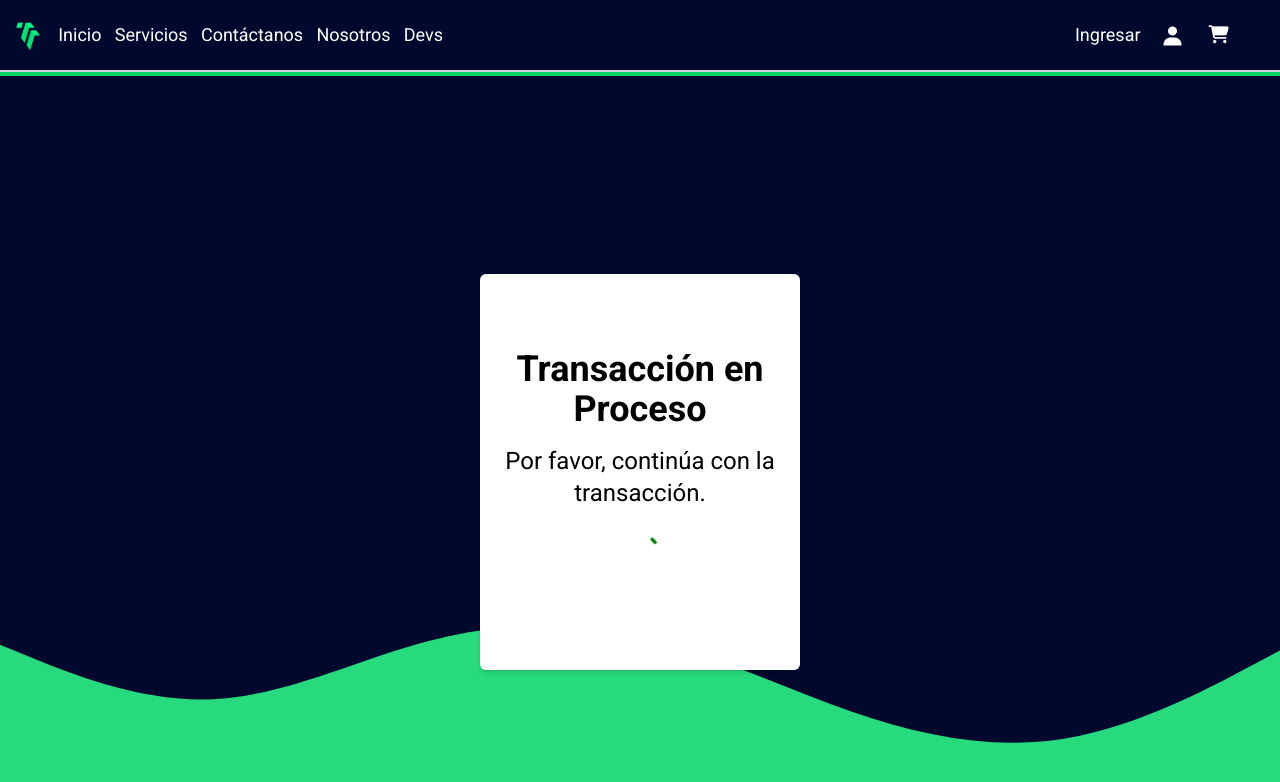
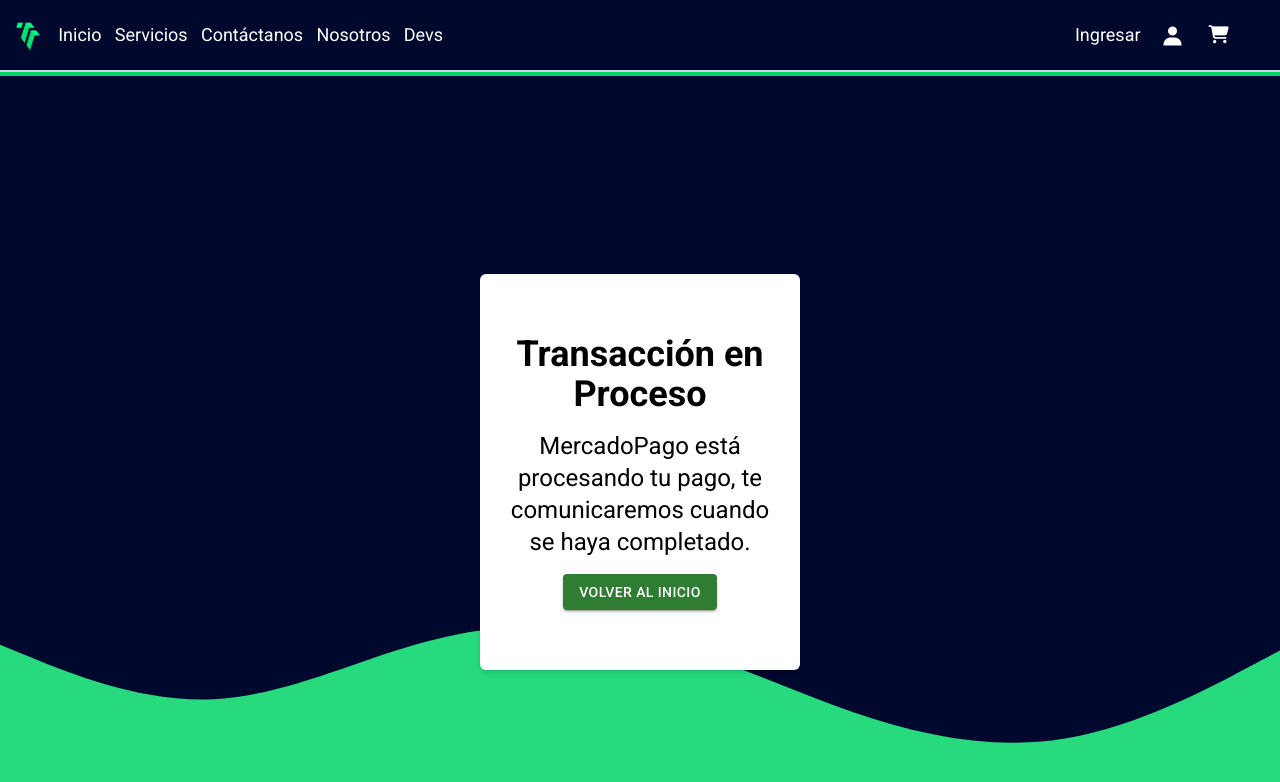
Before and after one commit to LauraCayuelaT/PFTeesa_Front, a React (Vite) app in the folder frontend-teesa/: page /checkoutpending in a window 1280 px wide. Shown: the top 782 px of the page. Built offline with nearby package versions, Linux system fonts and the light colour scheme.

Commit message:
Checkout Views: Solved

```diff
--- a/frontend-teesa/src/Components/Card/ReviewForm.jsx
+++ b/frontend-teesa/src/Components/Card/ReviewForm.jsx
@@ -16,6 +16,7 @@
       confirmButtonColor: '#192C8C',
     });
   };
+
   //Form
 
   const {
--- a/frontend-teesa/src/Components/Carrito/Cart.jsx
+++ b/frontend-teesa/src/Components/Carrito/Cart.jsx
@@ -120,15 +120,7 @@
                     </button>
                   )}
                   {status === 'fulfilled' && (
-                    <a
-                      onClick={() => {
-                        window.open(
-                          linkMercadoPago,
-                          '_blank',
-                          'width=800,height=800'
-                        );
-                      }}
-                    >
+                    <a href={linkMercadoPago}>
                       <button className='7-80 px-4 py-3 border-4 bg-blue-500  rounded-2xl font-bold text-white hover:bg-blue-600 transition duration-100 transform hover:scale-105'>
                         Comprar con MercadoPago
                       </button>
--- a/frontend-teesa/src/views/Checkout/CheckoutFailed.jsx
+++ b/frontend-teesa/src/views/Checkout/CheckoutFailed.jsx
@@ -7,8 +7,8 @@
 const CheckoutFailed = () => {
   const navigate = useNavigate();
 
-  const handleNavigateToHome = () => {
-    navigate('/home');
+  const handleNavigateToCart = () => {
+    navigate('/carrito');
   };
 
   return (
@@ -21,9 +21,9 @@
       className='allContainer flex flex-col justify-center items-center w-full h-screen bg-bottom bg-cover  border-t-8 border-teesaGreen -mt-[4px]'
     >
       <div className='flex flex-col justify-center items-center w-3/4  md:w-3/5 lg:w-1/4  lg:h-1/2 bg-white shadow-md rounded-md p-4'>
-        <h2 className='text-4xl text-center font-bold mb-4'>Sucedió Algo</h2>
+        <h2 className='text-4xl text-center font-bold mb-4'>¡Oh no!</h2>
         <h2 className='text-2xl text-center font-mediumn mb-4'>
-          Encontramos un error en tu compra. Inténtalo de nuevo.
+          Sucedió un error con tu compra. Por favor inténtalo de nuevo.
         </h2>
         <div className='transition duration-100 transform hover:scale-105 mt-2 mb-4'>
           <ErrorIcon
@@ -34,11 +34,11 @@
         </div>
 
         <Button
-          onClick={handleNavigateToHome}
+          onClick={handleNavigateToCart}
           variant='contained'
           color='primary'
         >
-          Volver al Inicio
+          Volver al Carrito
         </Button>
       </div>
     </div>
--- a/frontend-teesa/src/views/Checkout/CheckoutPending.jsx
+++ b/frontend-teesa/src/views/Checkout/CheckoutPending.jsx
@@ -1,7 +1,13 @@
 import waves from '../../assets/icon/waveschecklow.svg';
-import CircularProgress from '@mui/material/CircularProgress';
+import Button from '@mui/material/Button';
+import { useNavigate } from 'react-router-dom';
 
 const CheckoutPending = () => {
+  const navigate = useNavigate();
+
+  const handleNavigateToHome = () => {
+    navigate('/home');
+  };
   return (
     <div
       style={{
@@ -16,14 +22,16 @@
           Transacción en Proceso
         </h2>
         <h2 className='text-2xl text-center font-mediumn mb-4'>
-          Por favor, continúa con la transacción.
+          MercadoPago está procesando tu pago, te comunicaremos cuando se haya
+          completado.
         </h2>
-        <div className='transition duration-100 transform hover:scale-105 mt-2 mb-4'>
-          <CircularProgress
-            sx={{ color: 'green', fontSize: 80 }}
-            className='hover:scale-110'
-          />
-        </div>
+        <Button
+          onClick={handleNavigateToHome}
+          variant='contained'
+          color='success'
+        >
+          Volver al Inicio
+        </Button>
       </div>
     </div>
   );
--- a/frontend-teesa/src/views/UserProfile/UserProfile.jsx
+++ b/frontend-teesa/src/views/UserProfile/UserProfile.jsx
@@ -13,14 +13,13 @@
   const nav = useNavigate();
   const dispatch = useDispatch();
   const userData = useSelector((state) => state.userState);
-  const userProducts=useSelector((state)=>state.userState.userProducts)
+  const userProducts = useSelector((state) => state.userState.userProducts);
 
-  useEffect(()=>{
-    if(userProducts){
-      console.log("userProfile",userProducts)
+  useEffect(() => {
+    if (userProducts) {
+      console.log('userProfile', userProducts);
     }
-  })
-
+  });
 
   const {
     user,
@@ -158,10 +157,8 @@
     }
   }, [dispatch, userId]);
 
-
   return (
-    <div className='allContainer bg-teesaBlueDark flex flex-row justify-center items-center gap-[5%] w-full h-screen overflow-hidden'
-    >
+    <div className='allContainer bg-teesaBlueDark flex flex-row justify-center items-center gap-[5%] w-full h-screen overflow-hidden'>
       {/* info section */}
       <section className='bg-gradient-to-r from-teesaGreenDark to-teesaGreen rounded-lg flex flex-col justify-center items-center h-auto w-[30em] gap-7'>
         {editing ? (
@@ -296,37 +293,53 @@
       </section>
       {/* Products section */}
 
-
       <section className='flex flex-col items-center mb-[5%] bg-gradient-to-r from-teesaGreenDark to-teesaGreen overflow-y-scroll rounded-lg xl:w-[55%] h-[80%]'>
-      <h1 className='font-bold text-teesaWhite mt-[2%] text-2xl'>Mis Compras</h1>
+        <h1 className='font-bold text-teesaWhite mt-[2%] text-2xl'>
+          Mis Compras
+        </h1>
         <article className='w-[95%]  '>
-
-    {userProducts && userProducts.map((product) => (
-      <section className='bg-slate-300 w-[100%] my-[3%] h-[10%] rounded-xl'>
-      <div key={product.id} className="flex flex-row items-center space-x-4">
+          {userProducts &&
+            userProducts.map((product) => (
+              <section
+                key={product.id}
+                className='bg-slate-300 w-[100%] my-[3%] h-[10%] rounded-xl'
+              >
+                <div
+                  key={product.id}
+                  className='flex flex-row items-center space-x-4'
+                >
                   <Link to={`/home/${product.ProductId}`}>
-        <img src={product.Product.imagenes[0]} alt={product.Product.nombre} className="w-16 hover:transform hover:scale-105 h-16 ml-[1%]"/>
+                    <img
+                      src={product.Product.imagenes[0]}
+                      alt={product.Product.nombre}
+                      className='w-16 hover:transform hover:scale-105 h-16 ml-[1%]'
+                    />
                   </Link>
                   <div>
-          <h3 className="text-2xl font-bold text-teesaBlueDark">{product.Product.nombre}</h3>
+                    <h3 className='text-2xl font-bold text-teesaBlueDark'>
+                      {product.Product.nombre}
+                    </h3>
                     <section>
-  <div className="grid grid-cols-2 gap-4">
-    <div className="col-span-1">
+                      <div className='grid grid-cols-2 gap-4'>
+                        <div className='col-span-1'>
                           <p className='text-teesaGreen'>{product.estado}</p>
                           <p>Cantidad: {product.cantidad}</p>
                         </div>
-    <div className="col-span-1 flex flex-col justify-between">
+                        <div className='col-span-1 flex flex-col justify-between'>
                           <div>
                             <p>Precio: {product.precio}</p>
                           </div>
                           <div>
-        <p>Fecha de compra: {new Date(product.fechaDeCompra).toLocaleDateString()}</p>
+                            <p>
+                              Fecha de compra:{' '}
+                              {new Date(
+                                product.fechaDeCompra
+                              ).toLocaleDateString()}
+                            </p>
                           </div>
                         </div>
                       </div>
                     </section>
-
-
                   </div>
                 </div>
               </section>
```
Lines whose indentation alone changed are shown as unchanged.
